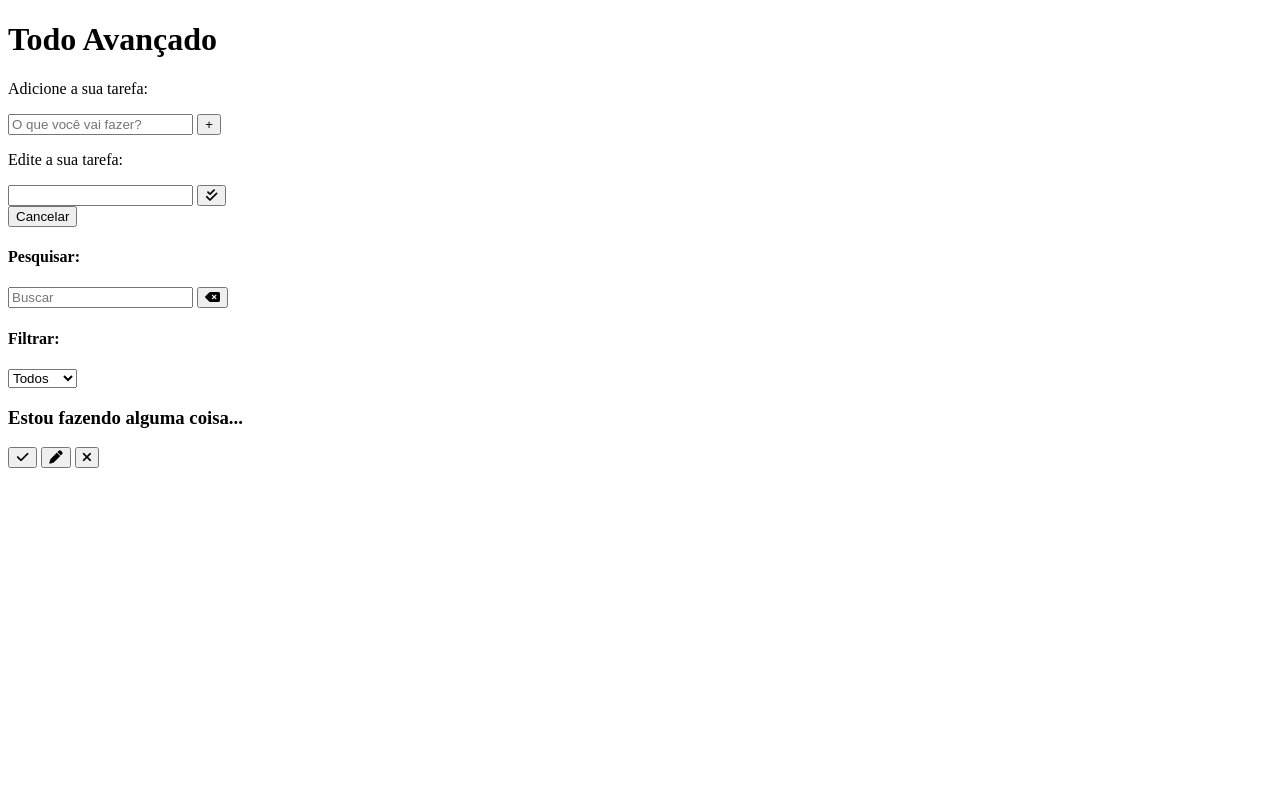
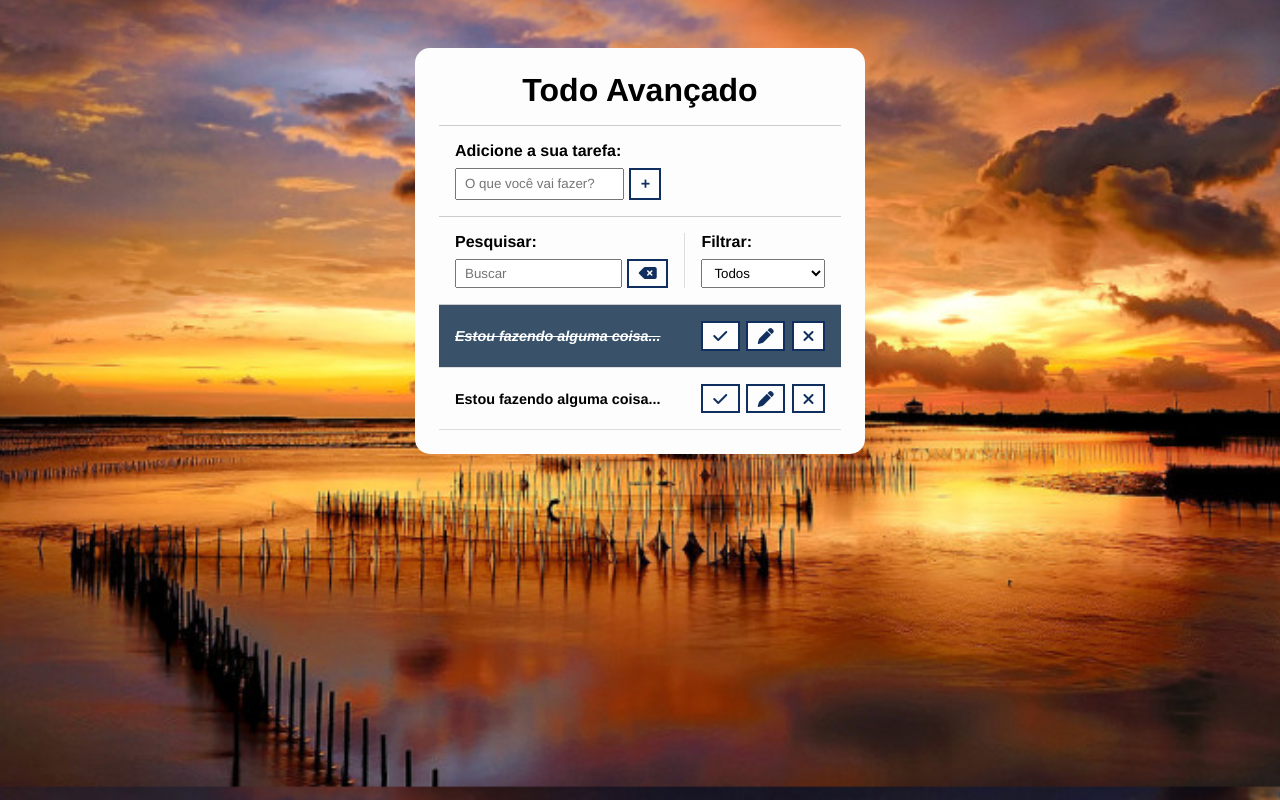
Before and after one commit to ray396/agenda, a plain HTML site: page index.html in a window 1280 px wide. Drawn offline with Linux system fonts and the light colour scheme.

Commit message:
criação de projeto

```diff
--- a/css/style.css
+++ b/css/style.css
@@ -0,0 +1,134 @@
+/* Geral */
+*{
+    padding: 0;
+    margin: 0;
+    font-family: Helvetica;
+    color: #000;
+    box-sizing: border-box;
+}
+body{
+    background-image: url("../img/R.jpg");
+    background-position: center;
+    background-size: 119rem;
+}
+button{
+    background-color: #fdfdfd;
+    color: #102f5e;
+    border: 2px solid #102f5e;
+    padding: .3rem .6rem;
+    font-size: 1rem;
+    cursor: pointer;
+    display: flex;
+    justify-content: center;
+    align-items: center;
+    transition: 0.4s;
+}
+button:hover{
+    background-color: #102f5e;
+    color: #fff;
+}
+button:hover > i{
+    color: #fff;
+}
+button i {
+    color: #102f5e;
+    font-weight: bold;
+    pointer-events: none;
+}
+input, select{
+    padding: 0.25rem 0.5rem;
+}
+.hide{
+    display: none;
+}
+
+/* todo header */
+.todo-container{
+    max-width: 450px;
+    margin: 3rem auto ;
+    background-color: #fdfdfd;
+    padding: 1.5rem;
+    border-radius: 15px;
+}
+.todo-container header {
+    text-align: center;
+    padding: 0 1rem 1rem;
+    border-bottom: 1px solid #ccc;
+}
+
+/* todo from */
+#todo-form, #edit-form{
+    padding: 1rem;
+    border-bottom: 1px solid #ccc;
+}
+#todo-form p, #edit-form p{
+    margin-bottom: .5rem;
+    font-weight: bold;
+}
+.form-control{
+    display: flex;
+}
+.form-control input{
+    margin-right: 0.3rem;
+}
+#cancel-edit-btn{
+    margin-top: 1rem;
+}
+
+/* todo toolbar */
+#toolbar{
+    padding: 1rem;
+    border-bottom: 1px solid #ccc;
+    display: flex;
+}
+#toolbar h4{
+    margin-bottom: .5rem;
+}
+#search{
+    border-right: 1px solid #ddd;
+    padding-right: 1rem;
+    margin-right: 1rem;
+    width: 65%;
+    display: flex;
+    flex-direction: column;
+}
+#search form{
+    display: flex;
+}
+#search input{
+    width: 100%;
+    margin-right: 0.3rem;
+}
+#filter{
+    width: 35%;
+    display: flex;
+    flex-direction: column;
+}
+#filter select{
+    flex: 1;
+}
+
+/* todo list */
+.todo{
+    display: flex;
+    justify-content: space-around;
+    align-items: center;
+    padding: 1rem;
+    border-bottom: 1px solid #ddd;
+    transition: .3s;
+}
+.todo h3{
+    flex: 1;
+    font-size: 0.9rem;
+}
+.todo button{
+    margin-left: 0.4rem;
+}
+.done{
+    background-color: #395169;
+}
+.done h3{
+    color: #fff;
+    text-decoration: line-through;
+    font-style: italic;
+}
--- a/index.html
+++ b/index.html
@@ -1,5 +1,5 @@
 <!DOCTYPE html>
-<html lang="en">
+<html lang="pt">
 <head>
     <meta charset="UTF-8">
     <meta http-equiv="X-UA-Compatible" content="IE=edge">
@@ -26,7 +26,7 @@
                 </button>
             </div>
         </form>
-        <form id="edit-from">
+        <form id="edit-form" class="hide">
             <p>Edite a sua tarefa:</p>
             <div class="form-control">
                 <input type="text" id="edit-input">
@@ -56,6 +56,18 @@
             </div>
         </div>
         <div id="todo-list">
+            <div class="todo done">
+                <h3>Estou fazendo alguma coisa...</h3>
+                <button class="finish-todo">
+                    <i class="fa-solid fa-check"></i>
+                </button>
+                <button class="edit-todo">
+                    <i class="fa-solid fa-pen"></i>
+                </button>
+                <button class="remove-todo">
+                    <i class="fa-solid fa-xmark"></i>
+                </button>
+            </div>
             <div class="todo">
                 <h3>Estou fazendo alguma coisa...</h3>
                 <button class="finish-todo">
```
Also changed, not shown: img/OIP.jpg (deleted), img/R.jpg (added).
